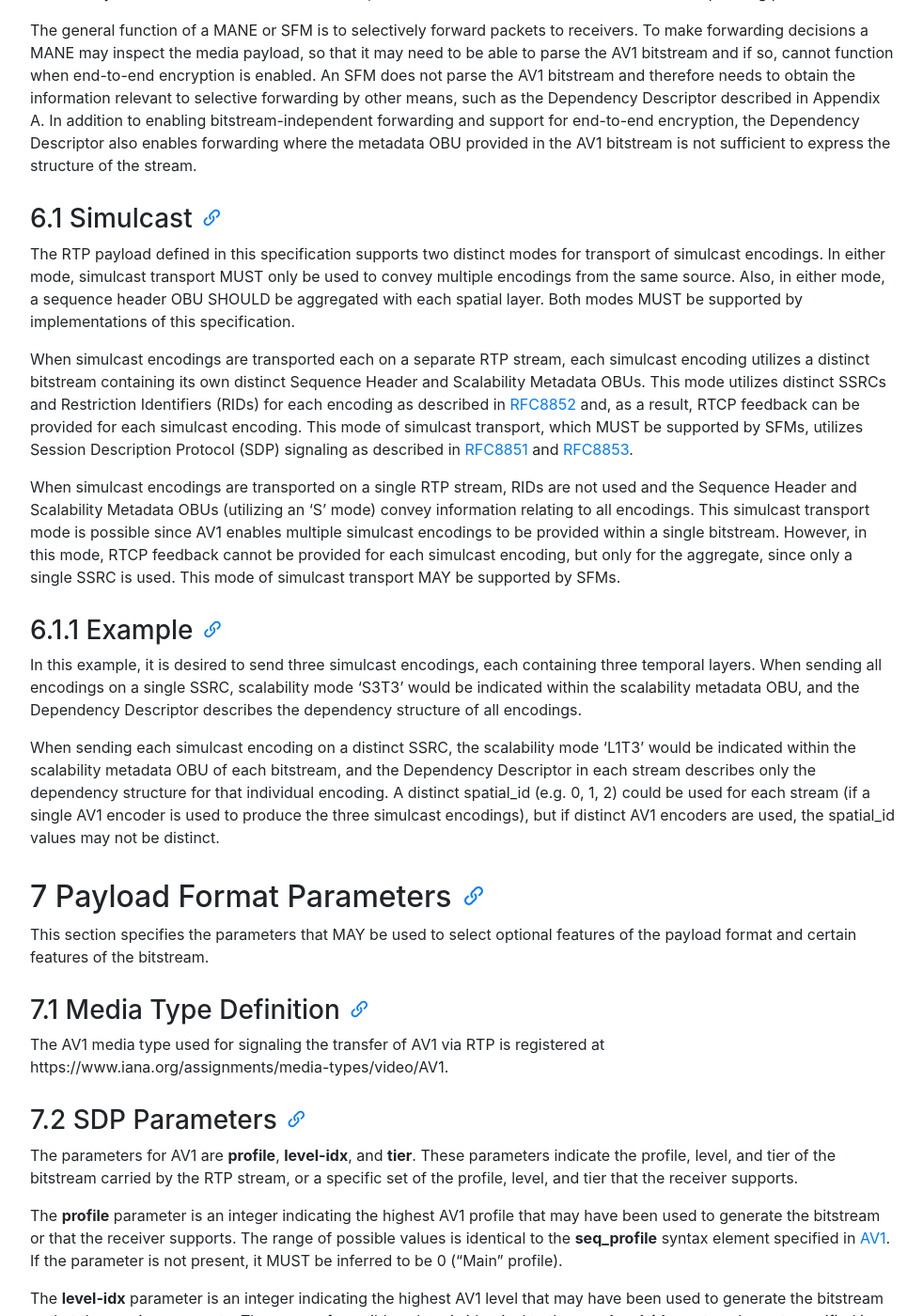
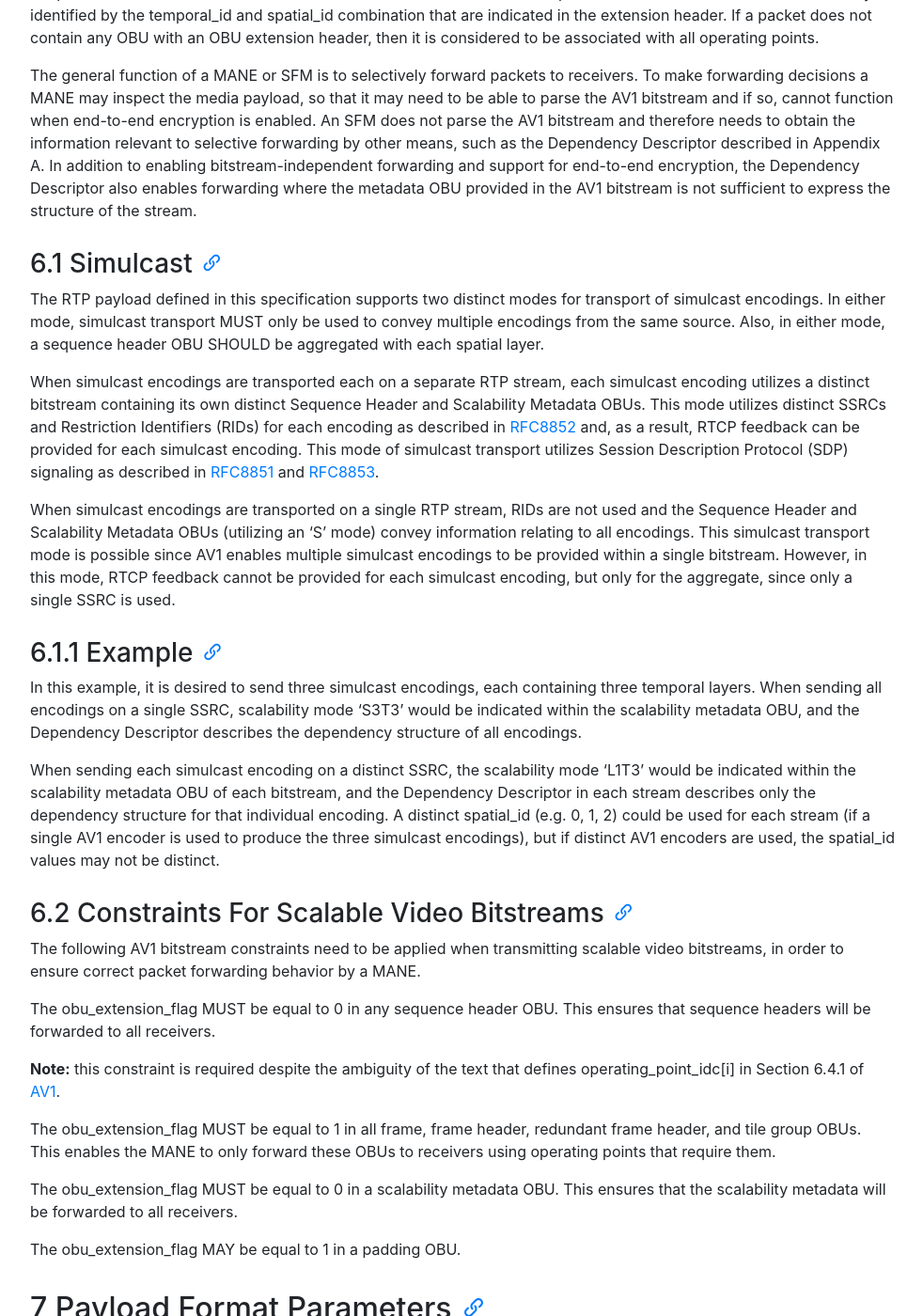
Before and after one commit to AOMediaCodec/av1-rtp-spec, a Jekyll site: the page built from index.md, in a window 1280 px wide and 1400 px high, scrolled down 9040 px. Shown: the whole window at 94% size, without its empty margins (53-1035 px from the left). Built offline with Jekyll 4.4.1, drawn with Linux system fonts in a browser that asks for light colours; nearby versions of some CDN libraries; some of the changed text lies outside the part shown.

Commit message:
Update av1-rtp-spec.md
This merges together all 6 pending pull requests

```diff
--- a/av1-rtp-spec.md
+++ b/av1-rtp-spec.md
@@ -5,7 +5,7 @@ RTP Payload Format For AV1 (v1.0)
 
 **Authors:** The Alliance for Open Media AV1 Real-Time Communications Subgroup
 
-**Status:** This document is a draft of a proposed specification.
+**Status:** This document represents a final deliverable.
 
 ## Abstract
 {:.no_toc }
@@ -298,11 +298,11 @@ The general function of a MANE or SFM is to selectively forward packets to recei
 
 ### 6.1 Simulcast
 
-The RTP payload defined in this specification supports two distinct modes for transport of simulcast encodings. In either mode, simulcast transport MUST only be used to convey multiple encodings from the same source. Also, in either mode, a sequence header OBU SHOULD be aggregated with each spatial layer. Both modes MUST be supported by implementations of this specification.
-
-When simulcast encodings are transported each on a separate RTP stream, each simulcast encoding utilizes a distinct bitstream containing its own distinct Sequence Header and Scalability Metadata OBUs. This mode utilizes distinct SSRCs and Restriction Identifiers (RIDs) for each encoding as described in [RFC8852] and, as a result, RTCP feedback can be provided for each simulcast encoding. This mode of simulcast transport, which MUST be supported by SFMs, utilizes Session Description Protocol (SDP) signaling as described in [RFC8851] and [RFC8853].
-
-When simulcast encodings are transported on a single RTP stream, RIDs are not used and the Sequence Header and Scalability Metadata OBUs (utilizing an 'S' mode) convey information relating to all encodings. This simulcast transport mode is possible since AV1 enables multiple simulcast encodings to be provided within a single bitstream. However, in this mode, RTCP feedback cannot be provided for each simulcast encoding, but only for the aggregate, since only a single SSRC is used. This mode of simulcast transport MAY be supported by SFMs.
+The RTP payload defined in this specification supports two distinct modes for transport of simulcast encodings. In either mode, simulcast transport MUST only be used to convey multiple encodings from the same source. Also, in either mode, a sequence header OBU SHOULD be aggregated with each spatial layer.
+
+When simulcast encodings are transported each on a separate RTP stream, each simulcast encoding utilizes a distinct bitstream containing its own distinct Sequence Header and Scalability Metadata OBUs. This mode utilizes distinct SSRCs and Restriction Identifiers (RIDs) for each encoding as described in [RFC8852] and, as a result, RTCP feedback can be provided for each simulcast encoding. This mode of simulcast transport utilizes Session Description Protocol (SDP) signaling as described in [RFC8851] and [RFC8853].
+
+When simulcast encodings are transported on a single RTP stream, RIDs are not used and the Sequence Header and Scalability Metadata OBUs (utilizing an 'S' mode) convey information relating to all encodings. This simulcast transport mode is possible since AV1 enables multiple simulcast encodings to be provided within a single bitstream. However, in this mode, RTCP feedback cannot be provided for each simulcast encoding, but only for the aggregate, since only a single SSRC is used.
 
 
 ### 6.1.1 Example
@@ -310,6 +310,21 @@ When simulcast encodings are transported on a single RTP stream, RIDs are not us
 In this example, it is desired to send three simulcast encodings, each containing three temporal layers. When sending all encodings on a single SSRC, scalability mode 'S3T3' would be indicated within the scalability metadata OBU, and the Dependency Descriptor describes the dependency structure of all encodings.
 
 When sending each simulcast encoding on a distinct SSRC, the scalability mode 'L1T3' would be indicated within the scalability metadata OBU of each bitstream, and the Dependency Descriptor in each stream describes only the dependency structure for that individual encoding. A distinct spatial_id (e.g. 0, 1, 2) could be used for each stream (if a single AV1 encoder is used to produce the three simulcast encodings), but if distinct AV1 encoders are used, the spatial_id values may not be distinct.
+
+
+### 6.2 Constraints For Scalable Video Bitstreams
+
+The following AV1 bitstream constraints need to be applied when transmitting scalable video bitstreams, in order to ensure correct packet forwarding behavior by a MANE.
+
+The  obu_extension_flag MUST be equal to 0 in any sequence header OBU. This ensures that sequence headers will be forwarded to all receivers.
+
+**Note:** this constraint is required despite the ambiguity of the text that defines operating_point_idc[i] in Section 6.4.1 of [AV1].
+
+The obu_extension_flag MUST be equal to 1 in all frame, frame header, redundant frame header, and tile group OBUs. This enables the MANE to only forward these OBUs to receivers using operating points that require them.
+
+The obu_extension_flag MUST be equal to 0 in a scalability metadata OBU. This ensures that the scalability metadata will be forwarded to all receivers.
+
+The obu_extension_flag MAY be equal to 1 in a padding OBU.
 
 
 ## 7 Payload Format Parameters
```
Also changed, not shown: other parts of av1-rtp-spec.md (+3 -3 lines).
